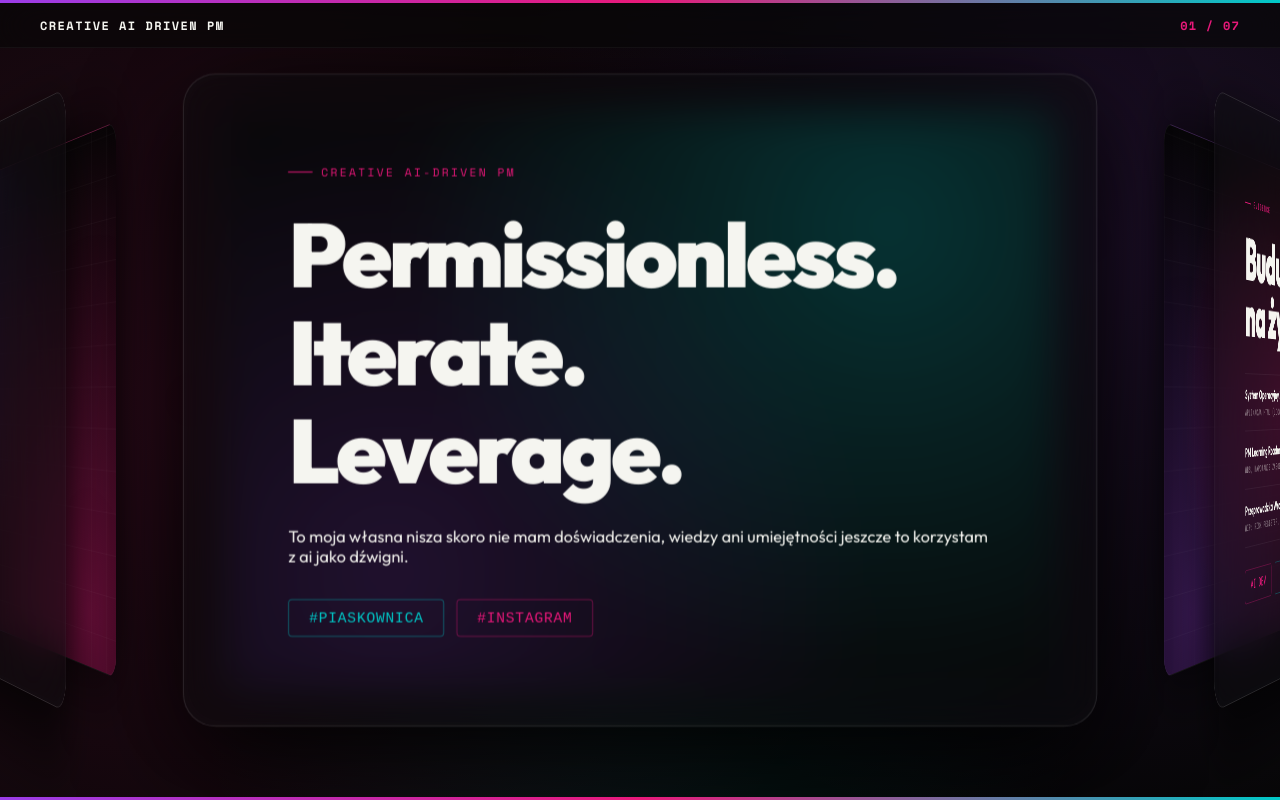
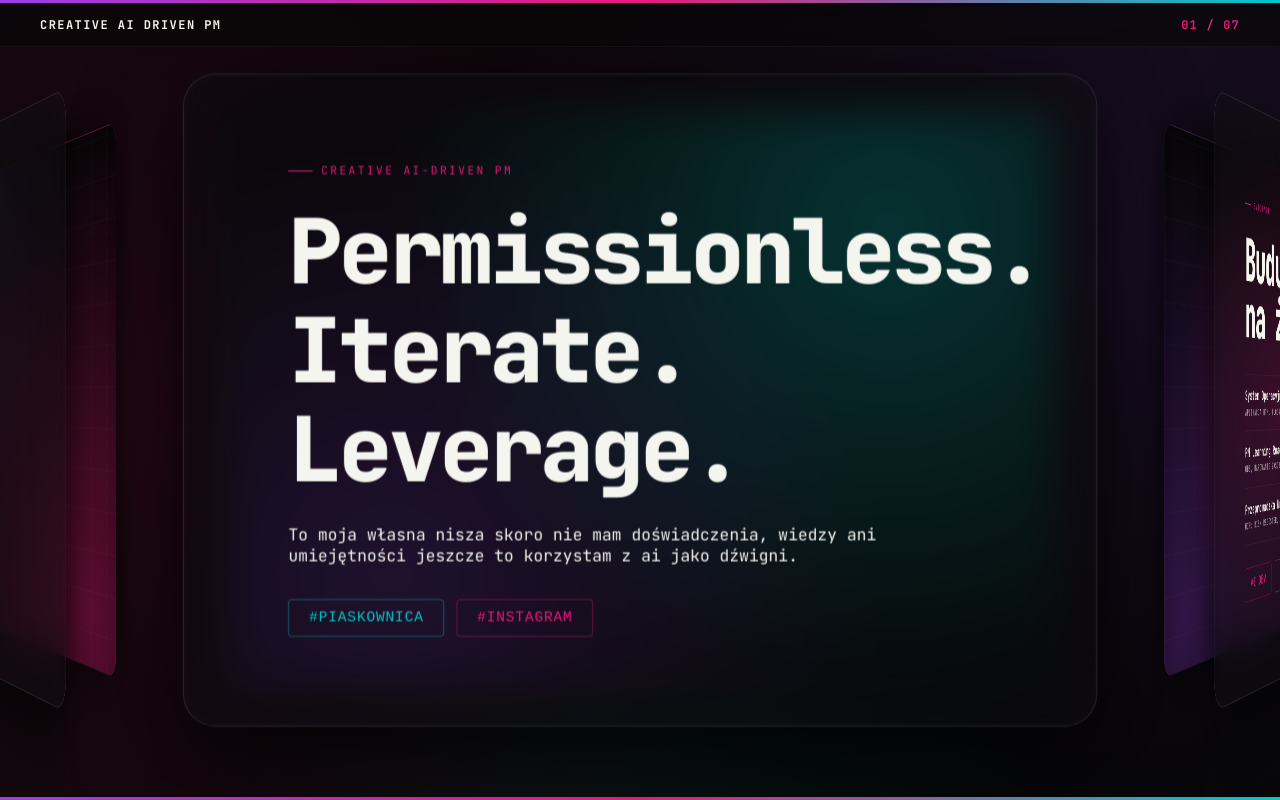
Before and after one commit to ch3sh1r3xx11/portfolio2026, a plain HTML site: page index.html in a window 1280 px wide. Drawn offline with nearby package versions, Linux system fonts and the light colour scheme.

Commit message:
style: change font to mono to match Notion technical blueprint aesthetic

```diff
--- a/index.html
+++ b/index.html
@@ -7,19 +7,19 @@
     <meta name="description" content="Creative AI Driven PM. Zamieniam chaos w systemy egzekucji. Build in public.">
     <link rel="preconnect" href="https://fonts.googleapis.com">
     <link rel="preconnect" href="https://fonts.gstatic.com" crossorigin>
-    <link href="https://fonts.googleapis.com/css2?family=Outfit:wght@300;400;500;600;700;800;900&family=Space+Mono:ital,wght@0,400;0,700;1,400&display=swap" rel="stylesheet">
+    <link href="https://fonts.googleapis.com/css2?family=JetBrains+Mono:wght@300;400;500;700;800&display=swap" rel="stylesheet">
     <style>
         :root {
             --black:     #070707;
             --off-black: #0e0e0e;
             --card-bg:   #0c0c0c;
             --white:     #f5f5f0;
-            --white-dim: rgba(245,245,240,0.50);
+            --white-dim: rgba(245,245,240, 0.7);
             --magenta:   #e8197a;
             --purple:    #9b3de8;
             --teal:      #00c9c8;
-            --font-body: 'Outfit', sans-serif;
-            --font-mono: 'Space Mono', monospace;
+            --font-body: 'JetBrains Mono', ui-monospace, SFMono-Regular, Consolas, "Courier New", monospace;
+            --font-mono: 'JetBrains Mono', ui-monospace, SFMono-Regular, Consolas, "Courier New", monospace;
         }
 
         * { box-sizing: border-box; margin: 0; padding: 0; }
```
